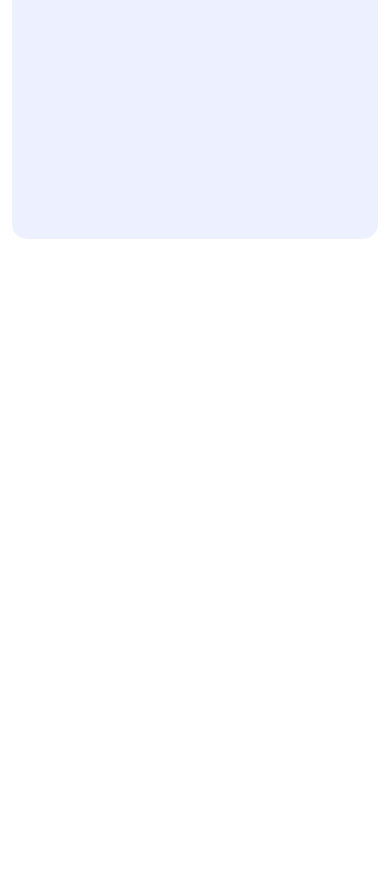
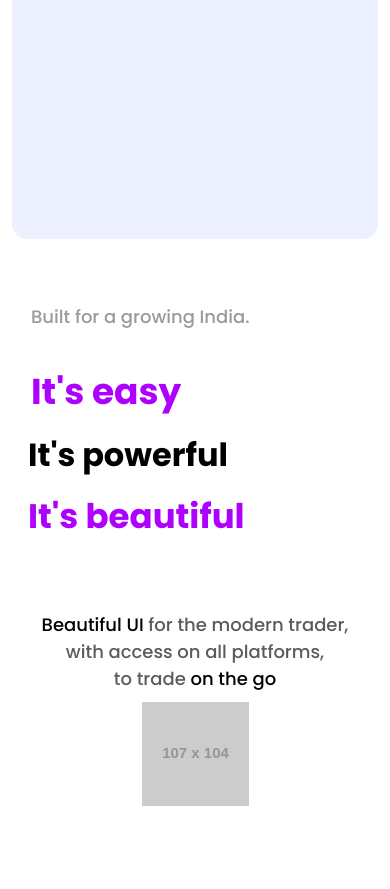
Before and after one commit to shashank2043/Bluestock, a plain HTML site: page frontend/landingpage/index.html in a window 390 px wide. Shown: the part 1115-2004 px from the top of the page. Before the commit the page ends 1386 px from the top, so only its background shows below. Drawn offline with nearby package versions, Linux system fonts and the light colour scheme; placeholder pictures from the web are drawn by us; a script that the page names is missing.

Commit message:
Made the contents for animated section

```diff
--- a/frontend/landingpage/index.html
+++ b/frontend/landingpage/index.html
@@ -146,6 +146,26 @@
         </div>
       </div>
     </section>
+    <section class="animated">
+      <div class="container-fluid">
+        <div class="row">
+          <div class="col-12">
+            <div class="animated-container" data-property-1="easy">
+              <div class="animated-subtitle">Built for a growing India.</div>
+              <div class="animated-title-easy">It's easy</div>
+              <div class="animated-title-powerful">It's powerful</div>
+              <div class="animated-title-beautiful">It's beautiful</div>
+              <div class="animated-description">
+                <span class="highlight"><br/>Beautiful UI</span>
+                <span class="text-muted"> for the modern trader,<br/>with access on all platforms,<br/>to trade</span>
+                <span class="highlight"> on the go</span>
+              </div>
+              <img class="animated-icon" src="https://placehold.co/107x104" />
+            </div>
+          </div>
+        </div>
+      </div>
+    </section>
     <script src="script.js"></script>
 
     <script
--- a/frontend/landingpage/script.js
+++ /dev/null
@@ -1,34 +0,0 @@
-document.addEventListener("DOMContentLoaded", function () {
-  const menuToggles = document.querySelectorAll("#menuToggle");
-  const menuClose = document.getElementById("menuClose");
-  const mobileMenu = document.querySelector(".mobile-menu");
-  const overlay = document.querySelector(".mobile-menu-overlay");
-
-  function toggleMenu() {
-    mobileMenu.classList.toggle("active");
-    overlay.classList.toggle("active");
-    document.body.style.overflow = mobileMenu.classList.contains("active")
-      ? "hidden"
-      : "";
-  }
-
-  menuToggles.forEach((toggle) => {
-    toggle.addEventListener("click", function (e) {
-      e.preventDefault();
-      toggleMenu();
-    });
-  });
-
-  menuClose.addEventListener("click", toggleMenu);
-  overlay.addEventListener("click", toggleMenu);
-
-  // Close mobile menu on window resize if it's open
-  window.addEventListener("resize", function () {
-    if (
-      window.innerWidth > 991 &&
-      mobileMenu.classList.contains("active")
-    ) {
-      toggleMenu();
-    }
-  });
-});
--- a/frontend/landingpage/style.css
+++ b/frontend/landingpage/style.css
@@ -320,8 +320,6 @@ p {
   font-weight: 500;
 }
 
-
-
 @media (max-width: 991px) {
   .hero-section h1 {
     font-size: 2.25rem;
@@ -331,3 +329,167 @@ p {
     width: 100%;
   }
 }
+
+/* Animated section */
+
+.halfpage div div {
+  height: 50vh;
+}
+.animated {
+  padding: 1rem 6rem;
+  overflow: visible;
+  position: relative;
+  margin: 4rem 0;
+}
+
+.animated-container {
+  position: relative;
+  width: 100%;
+  height: auto;
+  min-height: 500px;
+  margin-bottom: 2rem;
+  display: flex;
+  flex-direction: column;
+}
+
+.animated-title-easy {
+  position: relative;
+  left: 3px;
+  margin-top: 65px;
+  color: #ad00ff;
+  font-size: 64px;
+  font-weight: 700;
+}
+
+.animated-title-powerful {
+  position: relative;
+  left: 0;
+  margin-top: 20px;
+  color: black;
+  font-size: 51px;
+  font-weight: 700;
+}
+
+.animated-title-beautiful {
+  position: relative;
+  left: 0;
+  margin-top: 20px;
+  color: #ad00ff;
+  font-size: 55px;
+  font-weight: 700;
+}
+
+.animated-subtitle {
+  position: relative;
+  left: 3px;
+  color: #9a9a9a;
+  font-size: 24px;
+  font-weight: 500;
+}
+
+.animated-description {
+  position: relative;
+  width: 100%;
+  max-width: 423px;
+  margin-left: auto;
+  margin-right: auto;
+  text-align: center;
+  font-size: 24px;
+  font-weight: 500;
+  padding: 20px 0;
+  margin-top: 2rem;
+}
+
+.animated-description .highlight {
+  color: black;
+}
+
+.animated-description .text-muted {
+  color: #595959;
+}
+
+.animated-icon {
+  position: relative;
+  width: 107px;
+  height: 104px;
+  margin: 0 auto;
+  margin-bottom: 2rem;
+}
+
+@media (min-width: 1400px) {
+  .animated-description {
+    position: absolute;
+    right: 0;
+    top: 146px;
+    margin-top: 0;
+  }
+
+  .animated-icon {
+    position: absolute;
+    right: 158px;
+    top: 26px;
+    margin: 0;
+  }
+}
+
+@media (max-width: 768px) {
+  .animated {
+    padding: 1rem 2rem;
+    margin: 2rem 0;
+  }
+
+  .animated-title-easy {
+    font-size: 48px;
+    margin-top: 45px;
+  }
+
+  .animated-title-powerful {
+    font-size: 40px;
+    margin-top: 15px;
+  }
+
+  .animated-title-beautiful {
+    font-size: 44px;
+    margin-top: 15px;
+  }
+
+  .animated-subtitle {
+    font-size: 20px;
+  }
+
+  .animated-description {
+    font-size: 20px;
+    padding: 15px 0;
+  }
+}
+
+@media (max-width: 576px) {
+  .animated {
+    padding: 1rem;
+    margin: 1rem 0;
+  }
+
+  .animated-title-easy {
+    font-size: 36px;
+    margin-top: 35px;
+  }
+
+  .animated-title-powerful {
+    font-size: 32px;
+    margin-top: 12px;
+  }
+
+  .animated-title-beautiful {
+    font-size: 34px;
+    margin-top: 12px;
+  }
+
+  .animated-subtitle {
+    font-size: 18px;
+  }
+
+  .animated-description {
+    font-size: 18px;
+    padding: 10px 0;
+  }
+}
```
